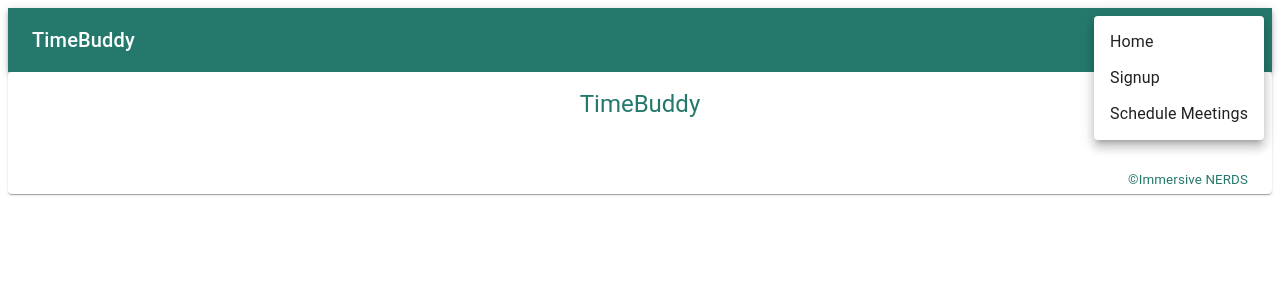
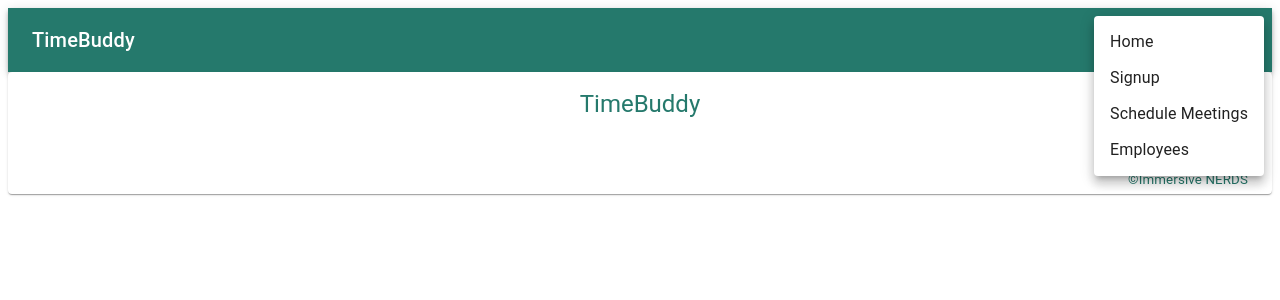
Before and after one commit to soniafriesen/TimeBuddy_2021, a React (Create React App) app: page /home in a window 1280 px wide. Both pictures are taken after a click on the button 1226 px from the left and 40 px from the top of the page. Shown: the top 300 px of the page. Built offline with nearby package versions, Linux system fonts and the light colour scheme.

Commit message:
Update App.js

```diff
--- a/src/App.js
+++ b/src/App.js
@@ -1,11 +1,12 @@
-import React, { useState } from "react";
+import React, { useReducer } from "react";
 import { Route, Link, Redirect } from "react-router-dom";
 import Reorder from "@material-ui/icons/Reorder";
 import { MuiThemeProvider } from "@material-ui/core/styles";
 import theme from "./theme";
 import Home from "./components/home";
-import Signup from "./components/signup"
-import ScheduleMeeting from "./components/schedulemeeting"
+import Signup from "./components/signup";
+import ScheduleMeeting from "./components/schedulemeeting";
+import EmployeeInfo from "./components/AddUpdateEmployee";
 import {
   Toolbar,
   AppBar,
@@ -13,14 +14,31 @@ import {
   MenuItem,
   IconButton,
   Typography,
+  Snackbar,
 } from "@material-ui/core";
 const App = () => {
-  const [anchorEl, setAnchorEl] = useState(null);
+  const initialState = {
+    gotData: false,
+    anchorEl: null,
+    snackBarMsg: "",
+  };
+  const reducer = (state, newState) => ({ ...state, ...newState });
+  const [state, setState] = useReducer(reducer, initialState);
+
+  const handleClick = (event) => {
+    setState({ anchorEl: event.currentTarget });
+  };
+
   const handleClose = () => {
-    setAnchorEl(null);
+    setState({ anchorEl: null });
   };
-  const handleClick = (event) => {
-    setAnchorEl(event.currentTarget);
+
+  const snackbarClose = () => {
+    setState({ gotData: false });
+  };
+
+  const msgFromChild = (msg) => {
+    setState({ snackBarMsg: msg, gotData: true });
   };
   return (
     <MuiThemeProvider theme={theme}>
@@ -38,18 +56,25 @@ const App = () => {
           </IconButton>
           <Menu
             id="simple-menu"
-            anchorEl={anchorEl}
-            open={Boolean(anchorEl)}
+            anchorEl={state.anchorEl}
+            open={Boolean(state.anchorEl)}
             onClose={handleClose}
           >
-          <MenuItem component={Link} to="/home" onClick={handleClose}>
-            Home
-          </MenuItem>
+            <MenuItem component={Link} to="/home" onClick={handleClose}>
+              Home
+            </MenuItem>
             <MenuItem component={Link} to="/signup" onClick={handleClose}>
               Signup
             </MenuItem>
-            <MenuItem component={Link} to="/schedulemeeting" onClick={handleClose}>
+            <MenuItem
+              component={Link}
+              to="/schedulemeeting"
+              onClick={handleClose}
+            >
               Schedule Meetings
+            </MenuItem>
+            <MenuItem component={Link} to="/employees" onClick={handleClose}>
+              Employees
             </MenuItem>
           </Menu>
         </Toolbar>
@@ -59,7 +84,17 @@ const App = () => {
         <Route path="/home" component={Home} />
         <Route path="/signup" component={Signup} />
         <Route path="/schedulemeeting" component={ScheduleMeeting} />
+        <Route
+          path="/employees"
+          render={() => <EmployeeInfo dataFromChild={msgFromChild} />}
+        />
       </div>
+      <Snackbar
+        open={state.gotData}
+        message={state.snackBarMsg}
+        autoHideDuration={3000}
+        onClose={snackbarClose}
+      />
     </MuiThemeProvider>
   );
 };
```
